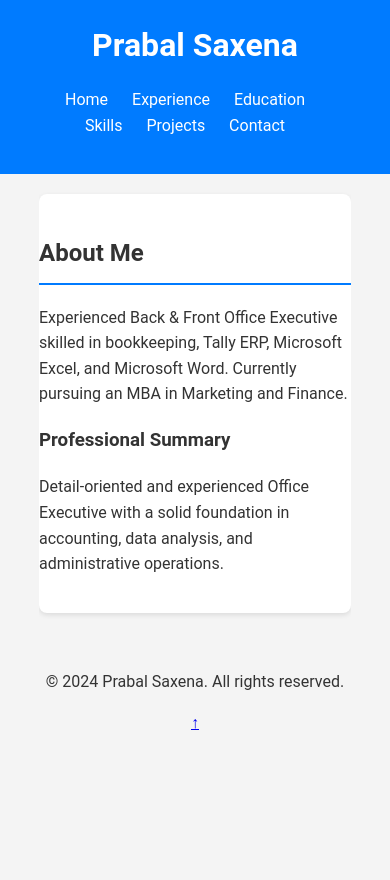
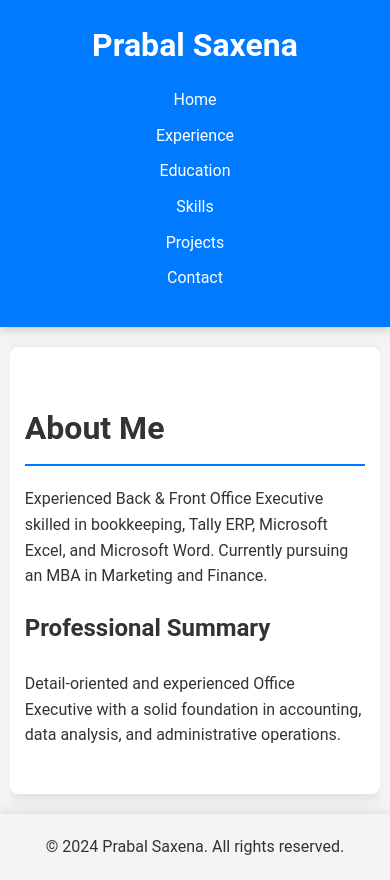
Before and after one commit to PrabalSaxena30/PORTFOLIO, a plain HTML site: page about.html in a window 390 px wide. Before the commit the page ends 844 px from the top, so only its background shows below. Drawn offline with Linux system fonts and the light colour scheme.

Commit message:
Update styles.css

```diff
--- a/styles.css
+++ b/styles.css
@@ -1,3 +1,4 @@
+/* General Styles */
 body {
     font-family: 'Roboto', sans-serif;
     margin: 0;
@@ -5,23 +6,28 @@ body {
     line-height: 1.6;
     background-color: #f4f4f4;
     color: #333;
+    transition: background-color 0.5s ease;
 }
 
 .container {
-    width: 80%;
+    max-width: 1200px;
+    width: 90%;
     margin: auto;
     overflow: hidden;
 }
 
+/* Header Styles */
 header {
     background: #007BFF;
     color: #fff;
     padding: 20px 0;
     text-align: center;
+    box-shadow: 0 2px 10px rgba(0, 0, 0, 0.2);
 }
 
 header h1 {
     margin: 0;
+    font-size: 2.5rem;
 }
 
 nav ul {
@@ -37,32 +43,54 @@ nav ul li {
 nav ul li a {
     color: #fff;
     text-decoration: none;
-    transition: color 0.3s;
+    transition: color 0.3s, transform 0.3s;
+    font-size: 1.1rem;
 }
 
 nav ul li a:hover {
     color: #ffcc00;
+    transform: scale(1.1);
 }
 
+/* Section Styles */
 section {
-    padding: 20px 0;
+    padding: 40px 20px;
     margin: 20px 0;
     background: #fff;
     border-radius: 8px;
-    box-shadow: 0 2px 5px rgba(0, 0, 0, 0.1);
+    box-shadow: 0 4px 15px rgba(0, 0, 0, 0.1);
+    transition: transform 0.3s;
+}
+
+section:hover {
+    transform: translateY(-5px);
 }
 
 h2 {
     border-bottom: 2px solid #007BFF;
     padding-bottom: 10px;
+    font-size: 2rem;
+    margin-bottom: 20px;
 }
 
+h3 {
+    font-size: 1.5rem;
+    margin-top: 20px;
+}
+
+/* Footer Styles */
 footer {
     text-align: center;
     padding: 20px 0;
     background: #f4f4f4;
+    box-shadow: 0 -2px 10px rgba(0, 0, 0, 0.1);
 }
 
+footer p {
+    margin: 0;
+}
+
+/* Fade-in Animation */
 .fade-in {
     opacity: 0;
     transform: translateY(20px);
@@ -73,3 +101,51 @@ footer {
     opacity: 1;
     transform: translateY(0);
 }
+
+/* Back to Top Button */
+.back-to-top {
+    position: fixed;
+    bottom: 20px;
+    right: 20px;
+    background: #007BFF;
+    color: white;
+    padding: 10px 15px;
+    border-radius: 5px;
+    text-decoration: none;
+    display: none; /* Hidden by default */
+    transition: background 0.3s, transform 0.3s;
+    box-shadow: 0 2px 10px rgba(0, 0, 0, 0.2);
+}
+
+.back-to-top:hover {
+    background: #0056b3;
+    transform: scale(1.05);
+}
+
+/* Responsive Styles */
+@media (max-width: 768px) {
+    .container {
+        width: 95%;
+    }
+
+    nav ul li {
+        display: block;
+        margin: 10px 0;
+    }
+
+    header h1 {
+        font-size: 2rem;
+    }
+
+    nav ul li a {
+        font-size: 1rem;
+    }
+
+    section {
+        padding: 30px 15px;
+    }
+}
+
+html {
+    scroll-behavior: smooth;
+}
```
